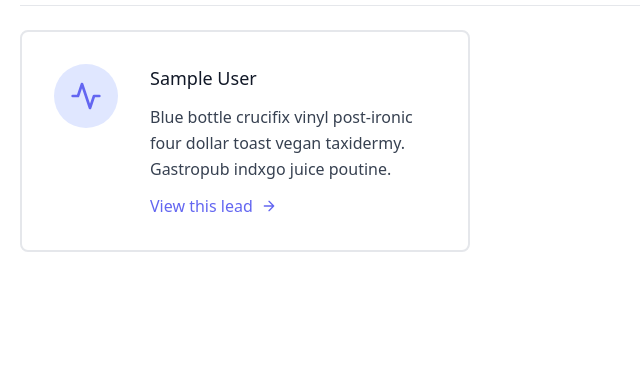
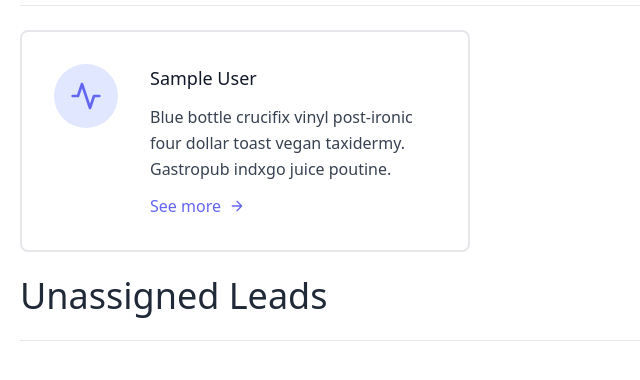
Before and after one commit to lenyagolikov/CRM, a Django app: page /leads/ in a window 1280 px wide. Shown: the part 187-567 px from the top of the page, without its empty margins (0-640 px from the left). Run offline with Django 3.2, Linux system fonts and the light colour scheme; a user stored in the database is signed in; tables that the repository leaves empty hold one stand-in row (values such as "Sample post").

Commit message:
Created includes for repeat templates, added unassigned leads

```diff
--- a/leads/templates/leads/lead_list.html
+++ b/leads/templates/leads/lead_list.html
@@ -9,9 +9,7 @@
     <div class="container px-5 py-6 mx-auto flex flex-wrap">
         <div class="w-full mb-6 py-6 flex justify-between items-center border-b border-gray-200">
             <div>
-                <a href="{% url 'leads:lead-list' %}">
-                    <h1 class="text-4xl text-gray-800">Leads</h1>
-                </a>
+                <h1 class="text-4xl text-gray-800">Leads</h1>
             </div>
             {% if request.user.is_organisor %}
                 <div>
@@ -23,29 +21,17 @@
         </div>
         <div class="flex flex-wrap -m-4">
             {% for lead in leads %}
-            <div class="p-4 lg:w-1/2 md:w-full">
-                <div class="flex border-2 rounded-lg border-gray-200 p-8 sm:flex-row flex-col">
-                    <div class="w-16 h-16 sm:mr-8 sm:mb-0 mb-4 inline-flex items-center justify-center rounded-full bg-indigo-100 text-indigo-500 flex-shrink-0">
-                        <svg fill="none" stroke="currentColor" stroke-linecap="round" stroke-linejoin="round" stroke-width="2" class="w-8 h-8" viewBox="0 0 24 24">
-                            <path d="M22 12h-4l-3 9L9 3l-3 9H2"></path>
-                        </svg>
-                    </div>
-                    <div class="flex-grow">
-                        <h2 class="text-gray-900 text-lg title-font font-medium mb-3">
-                            {{ lead.first_name }} {{ lead.last_name }}
-                        </h2>
-                        <p class="leading-relaxed text-base">
-                            Blue bottle crucifix vinyl post-ironic four dollar toast vegan taxidermy. Gastropub indxgo juice poutine.
-                        </p>
-                        <a href="{% url 'leads:lead-detail' lead.pk %}" class="mt-3 text-indigo-500 inline-flex items-center">
-                            View this lead
-                            <svg fill="none" stroke="currentColor" stroke-linecap="round" stroke-linejoin="round" stroke-width="2" class="w-4 h-4 ml-2" viewBox="0 0 24 24">
-                                <path d="M5 12h14M12 5l7 7-7 7"></path>
-                            </svg>
-                        </a>
-                    </div>
-                </div>
+                {% include "includes/user_card_template.html" with object=lead url='leads:lead-detail' id=lead.pk%}
+            {% endfor %}
+        </div>
+        <div class="w-full mb-6 py-6 flex justify-between items-center border-b border-gray-200">
+            <div>
+                <h1 class="text-4xl text-gray-800">Unassigned Leads</h1>
             </div>
+        </div>
+        <div class="flex flex-wrap -m-4">
+            {% for lead in unassigned_leads %}
+                {% include "includes/user_card_template.html" with object=lead url='leads:lead-detail' id=lead.pk%}
             {% endfor %}
         </div>
     </div>
--- a/leads/views.py
+++ b/leads/views.py
@@ -17,11 +17,23 @@ class LeadListView(LoginRequiredMixin, generic.ListView):
         """Filter leads, hides foreign leads"""
         user = self.request.user
         if user.is_organisor:
-            queryset = Lead.objects.filter(organisation=user.userprofile)
+            queryset = Lead.objects.filter(organisation=user.userprofile, agent__isnull=False)
         else:
             queryset = Lead.objects.filter(organisation=user.agent.organisation)
             queryset = queryset.filter(agent__user=user)
         return queryset
+
+    def get_context_data(self, **kwargs):
+        """Pass extra params to the template"""
+        context = super(LeadListView, self).get_context_data(**kwargs)
+        user = self.request.user
+        if user.is_organisor:
+            queryset = Lead.objects.filter(organisation=user.userprofile, agent__isnull=True)
+            context.update({
+                "unassigned_leads": queryset,
+            })
+        return context
+
 
 class LeadDetailView(LoginRequiredMixin, generic.DetailView):
     """View for displaying a lead"""
--- /dev/null
+++ b/templates/includes/user_card_template.html
@@ -0,0 +1,23 @@
+<div class="p-4 lg:w-1/2 md:w-full">
+    <div class="flex border-2 rounded-lg border-gray-200 p-8 sm:flex-row flex-col">
+        <div class="w-16 h-16 sm:mr-8 sm:mb-0 mb-4 inline-flex items-center justify-center rounded-full bg-indigo-100 text-indigo-500 flex-shrink-0">
+            <svg fill="none" stroke="currentColor" stroke-linecap="round" stroke-linejoin="round" stroke-width="2" class="w-8 h-8" viewBox="0 0 24 24">
+                <path d="M22 12h-4l-3 9L9 3l-3 9H2"></path>
+            </svg>
+        </div>
+        <div class="flex-grow">
+            <h2 class="text-gray-900 text-lg title-font font-medium mb-3">
+                {{ object.first_name }} {{ object.last_name }}
+            </h2>
+            <p class="leading-relaxed text-base">
+                Blue bottle crucifix vinyl post-ironic four dollar toast vegan taxidermy. Gastropub indxgo juice poutine.
+            </p>
+            <a href="{% url url id %}" class="mt-3 text-indigo-500 inline-flex items-center">
+                See more
+                <svg fill="none" stroke="currentColor" stroke-linecap="round" stroke-linejoin="round" stroke-width="2" class="w-4 h-4 ml-2" viewBox="0 0 24 24">
+                    <path d="M5 12h14M12 5l7 7-7 7"></path>
+                </svg>
+            </a>
+        </div>
+    </div>
+</div>
```
Also changed, not shown: agents/templates/agents/agent_list.html (+1 -23 lines).
